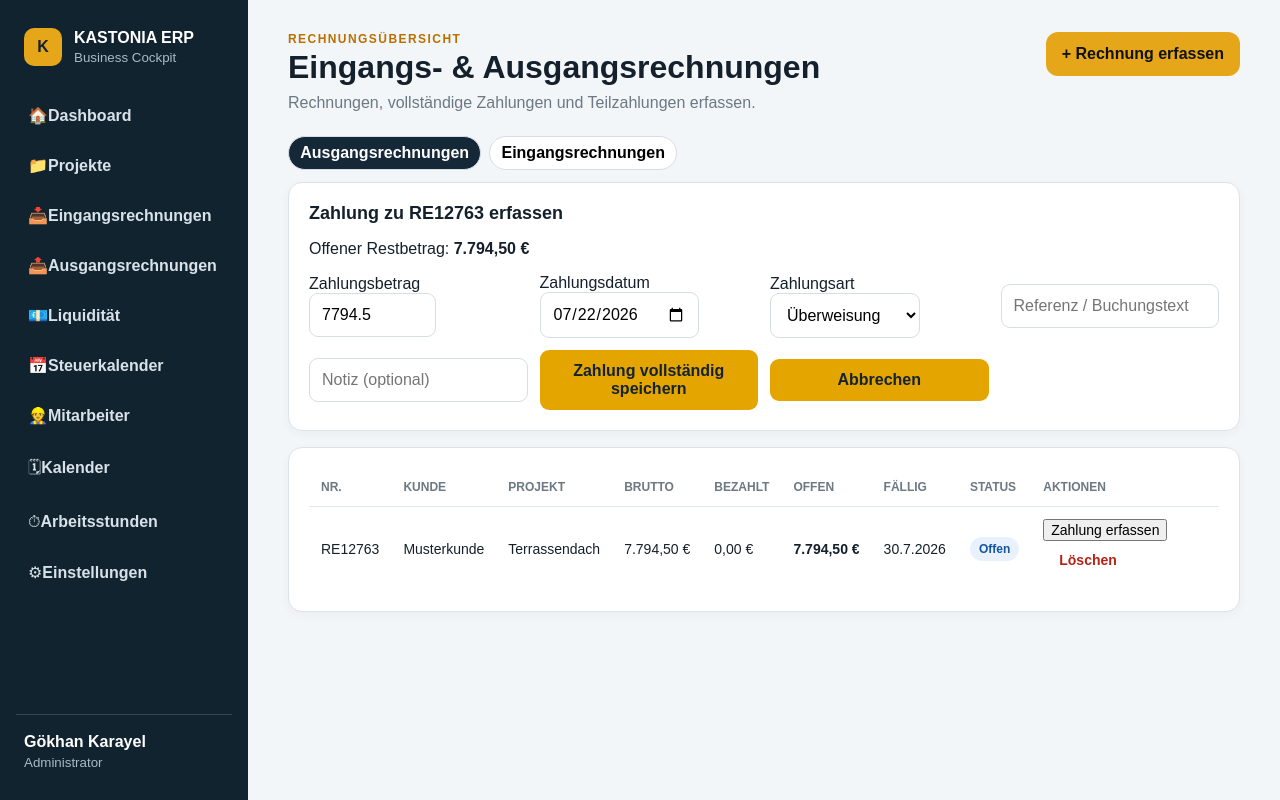
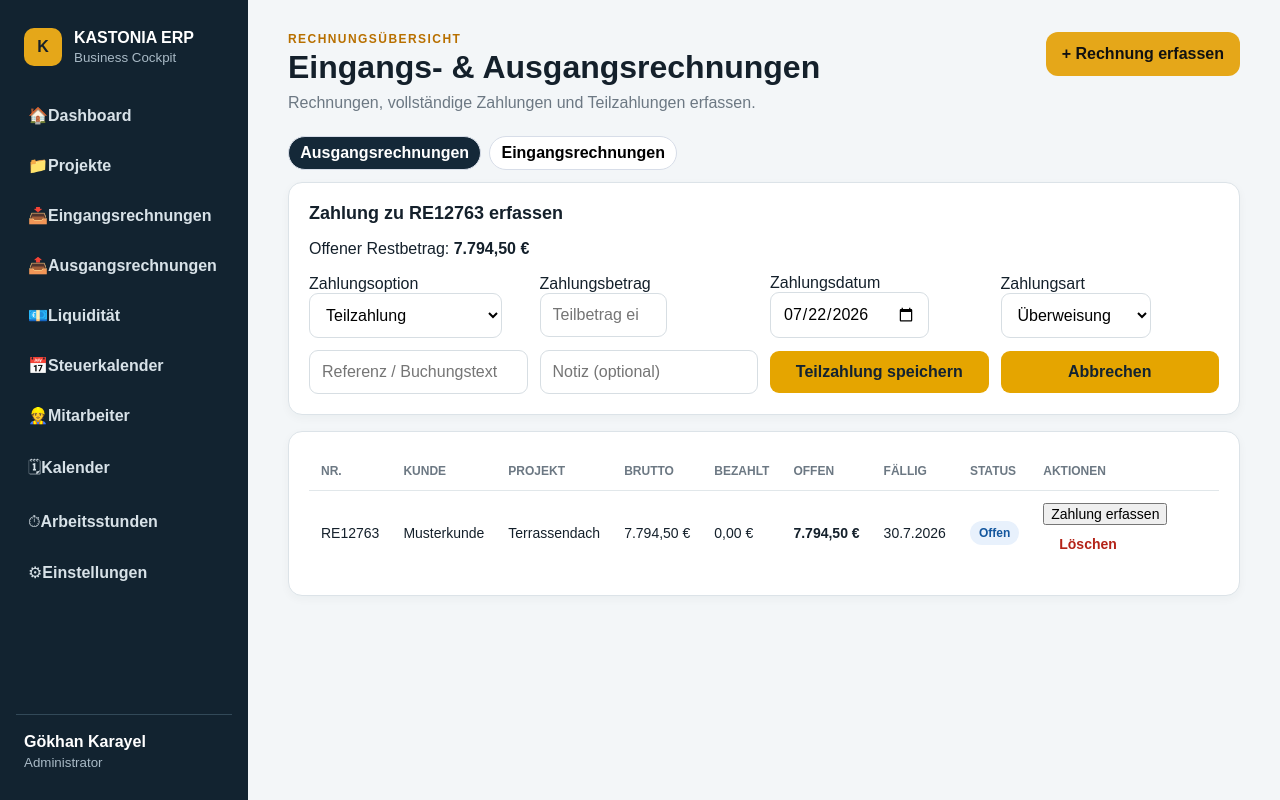
Before and after one commit to Kastonia-ERP/kastonia-erp, a Next.js app: page /rechnungen in a window 1280 px wide. Both pictures are taken after a click on the button "Zahlung erfassen". Built offline with nearby package versions, Linux system fonts and the light colour scheme.

Commit message:
Teilzahlungsoption sichtbar ergänzen

```diff
--- a/app/rechnungen/page.tsx
+++ b/app/rechnungen/page.tsx
@@ -14,6 +14,7 @@ export default function Page(){
  const [tab,setTab]=useState<'Ausgang'|'Eingang'>('Ausgang');
  const [show,setShow]=useState(false);
  const [paymentInvoiceId,setPaymentInvoiceId]=useState<string|null>(null);
+ const [paymentType,setPaymentType]=useState<'Teilzahlung'|'Vollständig'>('Teilzahlung');
  const [message,setMessage]=useState('');
  const [f,setF]=useState(emptyInvoice);
  const [payment,setPayment]=useState(emptyPayment);
@@ -33,23 +34,26 @@ export default function Page(){
 
  const openPayment=(invoice:Invoice)=>{
   setPaymentInvoiceId(invoice.id);
-  setPayment({...emptyPayment(),amount:simpleInvoiceOpen(invoice)});
+  setPaymentType('Teilzahlung');
+  setPayment({...emptyPayment(),amount:0});
   setMessage('');
  };
 
  const savePayment=()=>{
   if(!paymentInvoice)return;
   const open=simpleInvoiceOpen(paymentInvoice);
-  if(payment.amount<=0){setMessage('Bitte einen Zahlungsbetrag größer als 0 eingeben.');return;}
-  if(payment.amount>open){setMessage(`Der Betrag darf den offenen Rest von ${eur(open)} nicht überschreiten.`);return;}
+  const amount=paymentType==='Vollständig'?open:payment.amount;
+  if(amount<=0){setMessage('Bitte einen Zahlungsbetrag größer als 0 eingeben.');return;}
+  if(amount>open){setMessage(`Der Betrag darf den offenen Rest von ${eur(open)} nicht überschreiten.`);return;}
+  if(paymentType==='Teilzahlung'&&amount>=open){setMessage('Für eine Teilzahlung muss der Betrag kleiner als der offene Restbetrag sein. Wähle sonst „Vollständig bezahlen“.');return;}
   const nextPayments=[...(paymentInvoice.payments||[]),{
-   id:`Z${Date.now()}`,date:payment.date,amount:payment.amount,
+   id:`Z${Date.now()}`,date:payment.date,amount,
    direction:paymentInvoice.direction==='Ausgang'?'Kunde' as const:'Lieferant' as const,
    reference:[payment.method,payment.reference].filter(Boolean).join(' · '),note:payment.note
   }];
   const next={...paymentInvoice,payments:nextPayments,paidAmount:nextPayments.reduce((sum,item)=>sum+item.amount,0)};
   update('invoices',paymentInvoice.id,{...next,status:simpleInvoicePaymentStatus(next)});
-  setPaymentInvoiceId(null);setPayment(emptyPayment());setMessage('');
+  setPaymentInvoiceId(null);setPaymentType('Teilzahlung');setPayment(emptyPayment());setMessage('');
  };
 
  return <Shell>
@@ -67,12 +71,13 @@ export default function Page(){
    <button onClick={saveInvoice}>Speichern</button>
   </div></article>}
   {paymentInvoice&&<article className="panel"><h2>Zahlung zu {paymentInvoice.number} erfassen</h2><p>Offener Restbetrag: <b>{eur(simpleInvoiceOpen(paymentInvoice))}</b></p><div className="formgrid">
-   <label>Zahlungsbetrag<input type="number" min="0.01" max={simpleInvoiceOpen(paymentInvoice)} step="0.01" value={payment.amount||''} onChange={e=>setPayment({...payment,amount:+e.target.value})}/></label>
+   <label>Zahlungsoption<select value={paymentType} onChange={e=>{const type=e.target.value as 'Teilzahlung'|'Vollständig';setPaymentType(type);setPayment({...payment,amount:type==='Vollständig'?simpleInvoiceOpen(paymentInvoice):0});}}><option value="Teilzahlung">Teilzahlung</option><option value="Vollständig">Vollständig bezahlen</option></select></label>
+   <label>Zahlungsbetrag<input type="number" min="0.01" max={simpleInvoiceOpen(paymentInvoice)} step="0.01" value={paymentType==='Vollständig'?simpleInvoiceOpen(paymentInvoice):payment.amount||''} disabled={paymentType==='Vollständig'} placeholder={paymentType==='Teilzahlung'?'Teilbetrag eingeben':''} onChange={e=>setPayment({...payment,amount:+e.target.value})}/></label>
    <label>Zahlungsdatum<input type="date" value={payment.date} onChange={e=>setPayment({...payment,date:e.target.value})}/></label>
    <label>Zahlungsart<select value={payment.method} onChange={e=>setPayment({...payment,method:e.target.value as PaymentMethod})}>{PAYMENT_METHODS.map(method=><option key={method}>{method}</option>)}</select></label>
    <input placeholder="Referenz / Buchungstext" value={payment.reference} onChange={e=>setPayment({...payment,reference:e.target.value})}/>
    <input placeholder="Notiz (optional)" value={payment.note} onChange={e=>setPayment({...payment,note:e.target.value})}/>
-   <button onClick={savePayment}>{payment.amount<simpleInvoiceOpen(paymentInvoice)?'Teilzahlung speichern':'Zahlung vollständig speichern'}</button>
+   <button onClick={savePayment}>{paymentType==='Teilzahlung'?'Teilzahlung speichern':'Vollständige Zahlung speichern'}</button>
    <button className="ghost" onClick={()=>setPaymentInvoiceId(null)}>Abbrechen</button>
   </div></article>}
   <article className="panel"><div className="tableWrap"><table><thead><tr><th>Nr.</th><th>{tab==='Ausgang'?'Kunde':'Lieferant'}</th><th>Projekt</th><th>Brutto</th><th>Bezahlt</th><th>Offen</th><th>Fällig</th><th>Status</th><th>Aktionen</th></tr></thead><tbody>{rows.map(invoice=>{
```
